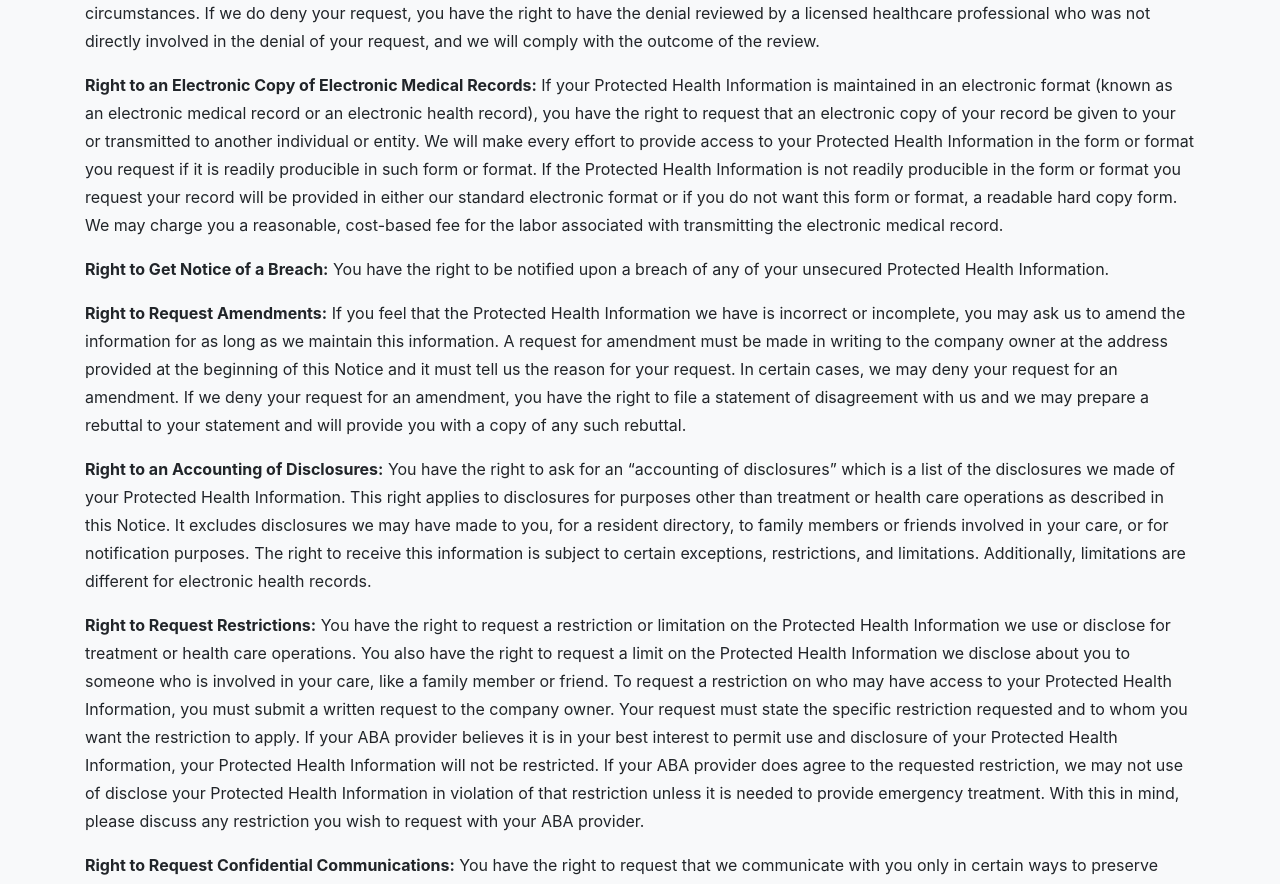
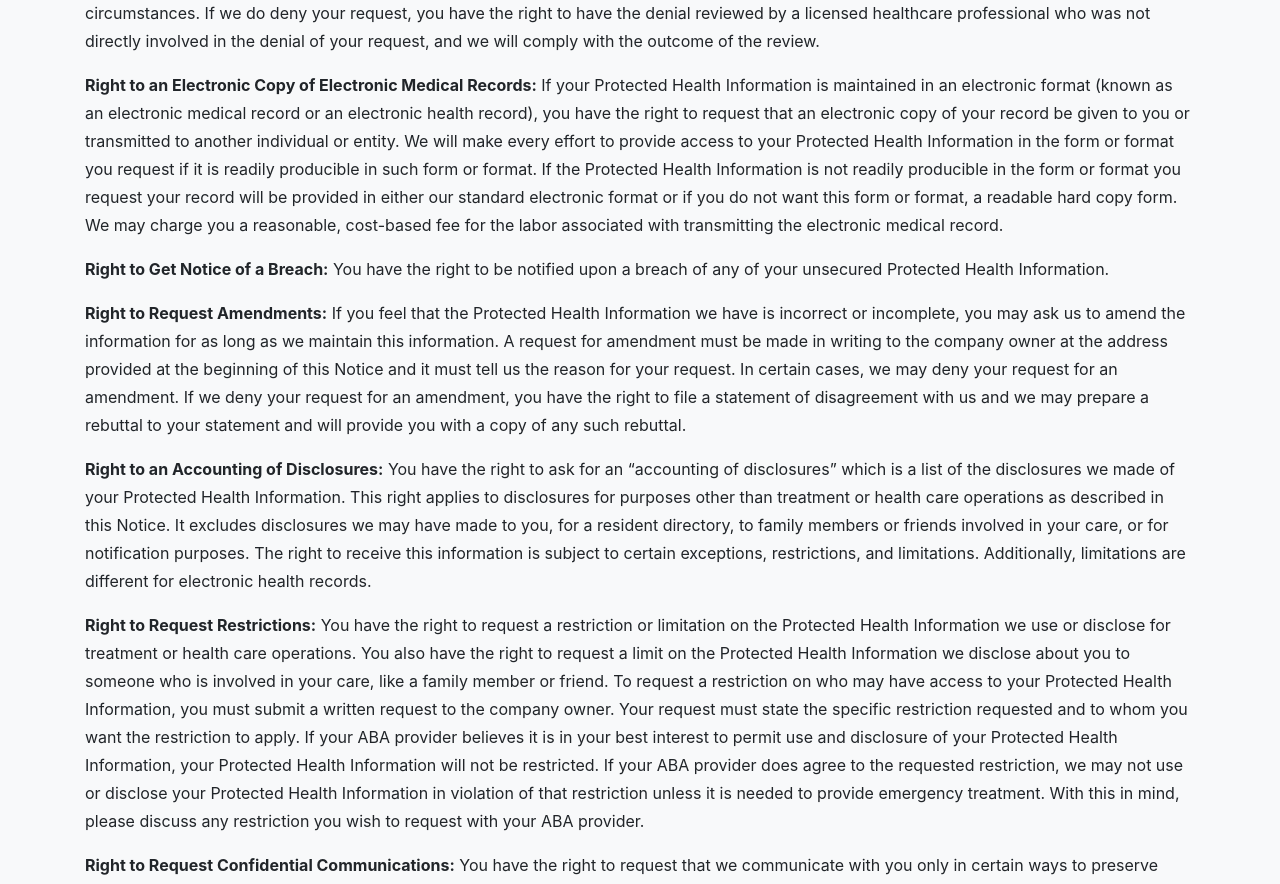
Before and after one commit to wbsllc/website, a Jekyll site: the page built from legal.md, in a window 1280 px wide and 1400 px high, scrolled down 4012 px. Shown: the part 185-1069 px from the top of the window. Built offline with Jekyll 4.4.1, drawn with Linux system fonts in a browser that asks for light colours; some web fonts are replaced.

Commit message:
Update legal.md

```diff
--- a/legal.md
+++ b/legal.md
@@ -105,7 +105,7 @@ You have the following rights, subject to certain limitations, regarding your Pr
 
 **Right to Inspect and Copy:** You have the right to inspect and copy Protected Health Information that may be used to make decisions about your care. We have up to 30 days to make your Protected Health Information available to you and we may charge you a reasonable fee for the costs of copying, mailing or other supplies associated with your request. Under federal law, however, you may not inspect or copy the following records: psychotherapy notes; information compiled in reasonable anticipation of, or use in, a civil, criminal, or administrative action or proceeding, and Protected Health Information that is subject to law that prohibits access to Protected Health Information. Depending on the circumstances, a decision to deny access may be reviewable. In some circumstances, you may have the right to have this decision reviewed. Please contact our company owner if you have any questions about access to your health record. We may not charge you a fee if you need the information for a claim for benefits under the Social Security Act or any other state or federal needs-based benefit program. We may deny your request in certain limited circumstances. If we do deny your request, you have the right to have the denial reviewed by a licensed healthcare professional who was not directly involved in the denial of your request, and we will comply with the outcome of the review.
 
-**Right to an Electronic Copy of Electronic Medical Records:** If your Protected Health Information is maintained in an electronic format (known as an electronic medical record or an electronic health record), you have the right to request that an electronic copy of your record be given to your or transmitted to another individual or entity. We will make every effort to provide access to your Protected Health Information in the form or format you request if it is readily producible in such form or format. If the Protected Health Information is not readily producible in the form or format you request your record will be provided in either our standard electronic format or if you do not want this form or format, a readable hard copy form. We may charge you a reasonable, cost-based fee for the labor associated with transmitting the electronic medical record.
+**Right to an Electronic Copy of Electronic Medical Records:** If your Protected Health Information is maintained in an electronic format (known as an electronic medical record or an electronic health record), you have the right to request that an electronic copy of your record be given to you or transmitted to another individual or entity. We will make every effort to provide access to your Protected Health Information in the form or format you request if it is readily producible in such form or format. If the Protected Health Information is not readily producible in the form or format you request your record will be provided in either our standard electronic format or if you do not want this form or format, a readable hard copy form. We may charge you a reasonable, cost-based fee for the labor associated with transmitting the electronic medical record.
 
 **Right to Get Notice of a Breach:** You have the right to be notified upon a breach of any of your unsecured Protected Health Information.
 
@@ -113,7 +113,7 @@ You have the following rights, subject to certain limitations, regarding your Pr
 
 **Right to an Accounting of Disclosures:** You have the right to ask for an “accounting of disclosures” which is a list of the disclosures we made of your Protected Health Information. This right applies to disclosures for purposes other than treatment or health care operations as described in this Notice. It excludes disclosures we may have made to you, for a resident directory, to family members or friends involved in your care, or for notification purposes. The right to receive this information is subject to certain exceptions, restrictions, and limitations. Additionally, limitations are different for electronic health records.
 
-**Right to Request Restrictions:** You have the right to request a restriction or limitation on the Protected Health Information we use or disclose for treatment or health care operations. You also have the right to request a limit on the Protected Health Information we disclose about you to someone who is involved in your care, like a family member or friend. To request a restriction on who may have access to your Protected Health Information, you must submit a written request to the company owner. Your request must state the specific restriction requested and to whom you want the restriction to apply. If your ABA provider believes it is in your best interest to permit use and disclosure of your Protected Health Information, your Protected Health Information will not be restricted. If your ABA provider does agree to the requested restriction, we may not use of disclose your Protected Health Information in violation of that restriction unless it is needed to provide emergency treatment. With this in mind, please discuss any restriction you wish to request with your ABA provider.
+**Right to Request Restrictions:** You have the right to request a restriction or limitation on the Protected Health Information we use or disclose for treatment or health care operations. You also have the right to request a limit on the Protected Health Information we disclose about you to someone who is involved in your care, like a family member or friend. To request a restriction on who may have access to your Protected Health Information, you must submit a written request to the company owner. Your request must state the specific restriction requested and to whom you want the restriction to apply. If your ABA provider believes it is in your best interest to permit use and disclosure of your Protected Health Information, your Protected Health Information will not be restricted. If your ABA provider does agree to the requested restriction, we may not use or disclose your Protected Health Information in violation of that restriction unless it is needed to provide emergency treatment. With this in mind, please discuss any restriction you wish to request with your ABA provider.
 
 **Right to Request Confidential Communications:** You have the right to request that we communicate with you only in certain ways to preserve your privacy. For example, you may request that we contact you by mail at a specific address or call you only at your work number. You must make any such request in writing to our company owner. You must specify how or where we are to contact you. We will accommodate all reasonable requests. We will not ask you the reason for your request.
 
```
